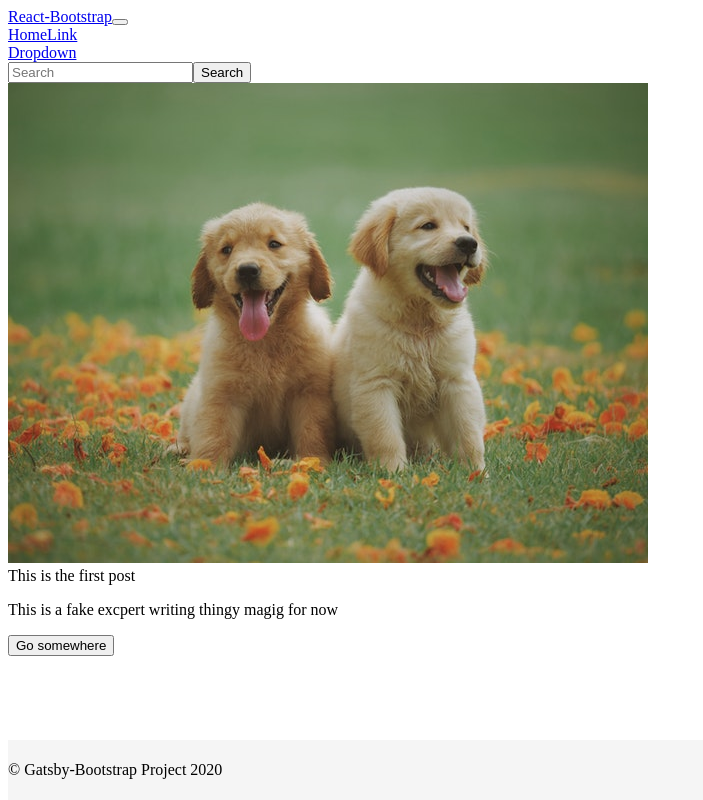
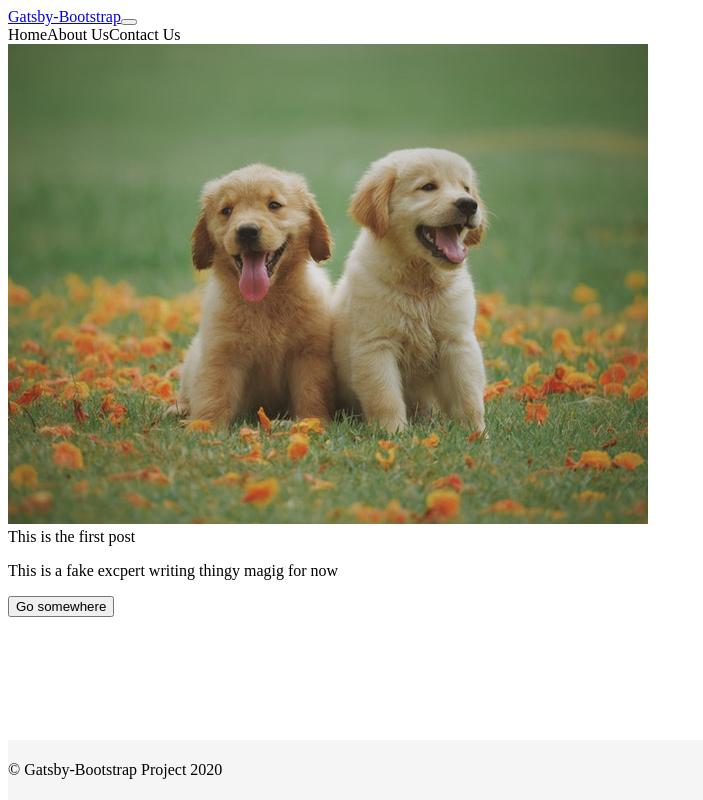
Before and after one commit to talonmd/gatsby-js-build-pwa-blog, a Gatsby site: page / in a window 1280 px wide. Shown: the whole page, without its empty margins (0-703 px from the left). Built offline with nearby package versions, Linux system fonts and the light colour scheme; Gatsby itself is replaced by a stand-in of ours.

Commit message:
building Header component

```diff
--- a/src/components/Header.js
+++ b/src/components/Header.js
@@ -1,33 +1,23 @@
 import React from "react"
-import {
-  Navbar,
-  Nav,
-  NavDropdown,
-  Form,
-  FormControl,
-  Button,
-} from "react-bootstrap"
+import { Navbar, Nav } from "react-bootstrap"
+import { Link } from "gatsby"
 
 export default props => (
   <Navbar bg="light" expand="lg">
-    <Navbar.Brand href="#home">React-Bootstrap</Navbar.Brand>
+    <Navbar.Brand href="#home">Gatsby-Bootstrap</Navbar.Brand>
     <Navbar.Toggle aria-controls="basic-navbar-nav" />
     <Navbar.Collapse id="basic-navbar-nav">
       <Nav className="mr-auto">
-        <Nav.Link href="#home">Home</Nav.Link>
-        <Nav.Link href="#link">Link</Nav.Link>
-        <NavDropdown title="Dropdown" id="basic-nav-dropdown">
-          <NavDropdown.Item href="#action/3.1">Action</NavDropdown.Item>
-          <NavDropdown.Item href="#action/3.2">Another action</NavDropdown.Item>
-          <NavDropdown.Item href="#action/3.3">Something</NavDropdown.Item>
-          <NavDropdown.Divider />
-          <NavDropdown.Item href="#action/3.4">Separated link</NavDropdown.Item>
-        </NavDropdown>
+        <Nav.Link as={Link} to="/">
+          Home
+        </Nav.Link>
+        <Nav.Link as={Link} to="/about">
+          About Us
+        </Nav.Link>
+        <Nav.Link as={Link} to="/contact">
+          Contact Us
+        </Nav.Link>
       </Nav>
-      <Form inline>
-        <FormControl type="text" placeholder="Search" className="mr-sm-2" />
-        <Button variant="outline-success">Search</Button>
-      </Form>
     </Navbar.Collapse>
   </Navbar>
 )
```
